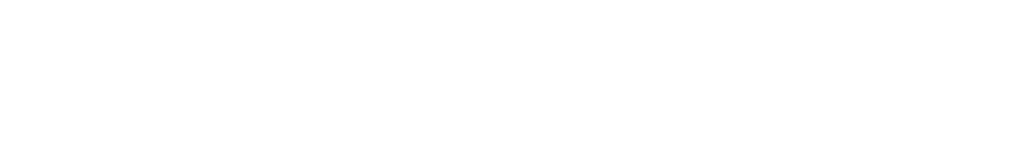
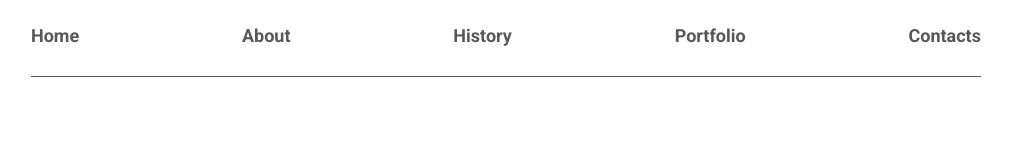
Before and after one commit to suskaman/Aivazovski, a plain HTML site: page index.html in a window 1280 px wide. Shown: the whole page, without its empty margins (134-1146 px from the left). Drawn offline with Linux system fonts and the light colour scheme.

Commit message:
first lesson

```diff
--- a/index.css
+++ b/index.css
@@ -1,2 +1,3 @@
 @import url('styles/basic.css');
 @import url('styles/variables.css');
+@import url('styles/header.css');
--- a/index.html
+++ b/index.html
@@ -3,8 +3,7 @@
 <head>
     <meta charset="UTF-8">
     <meta name="viewport"
-          content="width=device-width, user-scalable=no, initial-scale=1.0, maximum-scale=1.0, minimum-scale=1.0">
-    <meta http-equiv="X-UA-Compatible" content="ie=edge">
+          content="width=device-width, initial-scale=1.0">
     <link rel="preconnect" href="https://fonts.googleapis.com">
     <link rel="preconnect" href="https://fonts.gstatic.com" crossorigin>
     <link href="https://fonts.googleapis.com/css2?family=Roboto:wght@100;400;500;700;900&display=swap" rel="stylesheet">
@@ -13,6 +12,30 @@
     <title>Aivasovski</title>
 </head>
 <body>
-
+<header class="header" aria-label="header">
+    <div class="container">
+        <nav class="nav" aria-label="header navigation">
+            <ul class="nav-list" aria-label="header navigation list">
+                <li>
+                    <a href="#" class="nav-link" aria-label="link to home">Home</a>
+                </li>
+                <li>
+                    <a href="#" class="nav-link" aria-label="link to About">About</a>
+                </li>
+                <li>
+                    <a href="#" class="nav-link" aria-label="link to History">History</a>
+                </li>
+                <li>
+                    <a href="#" class="nav-link" aria-label="link to Portfolio">Portfolio</a>
+                </li>
+                <li>
+                    <a href="#" class="nav-link" aria-label="link to Contacts">Contacts</a>
+                </li>
+            </ul>
+        </nav>
+    </div>
+</header>
+<main></main>
+<footer></footer>
 </body>
 </html>
--- a/styles/basic.css
+++ b/styles/basic.css
@@ -5,4 +5,19 @@
 body {
     margin: 0;
     font-family: "Roboto", sans-serif;
+    background-color: var(--bg-main);
 }
+ul {
+    list-style: none;
+    margin: 0;
+    padding: 0;
+}
+a {
+    text-decoration: none;
+    color: unset;
+}
+.container {
+    margin: 0 auto;
+    max-width: 970px;
+    padding: 0 10px;
+}
--- /dev/null
+++ b/styles/header.css
@@ -0,0 +1,56 @@
+.header {
+    padding: 25px 0 0 0;
+}
+
+.nav {
+
+}
+
+.nav::after {
+    content: "";
+    display: block;
+    width: 100%;
+    height: 1px;
+    margin: 30px 0;
+    background-color: var(--font-color-gray);
+}
+
+.nav-list {
+    width: 100%;
+    display: flex;
+    justify-content: space-between;
+    align-items: center;
+}
+
+.nav-link {
+    color: var(--font-color-gray);
+    font-size: 18px;
+    font-weight: 700;
+    position: relative;
+}
+
+.nav-link::after {
+    content: "";
+    position: absolute;
+    display: block;
+    left: 0;
+    right: 100%;
+    bottom: -6px;
+    height: 1px;
+    background-color: var(--font-color-gray);
+    transition: right .22s;
+}
+
+.nav-link:hover {
+    color: var(--color-main-black);
+}
+
+.nav-link:hover::after {
+    right: 0;
+}
+
+@media (max-width: 480px) {
+    .header {
+        display: none;
+    }
+}
--- a/styles/variables.css
+++ b/styles/variables.css
@@ -1,3 +1,8 @@
 :root {
-    --bg-main: #lightblue;
+    --bg-main: #ffffff;
+    --bg-main-gray: #F6F6F6;
+
+    --font-color-gray: #585858;
+
+    --color-main-black: #070707;
 }
```
